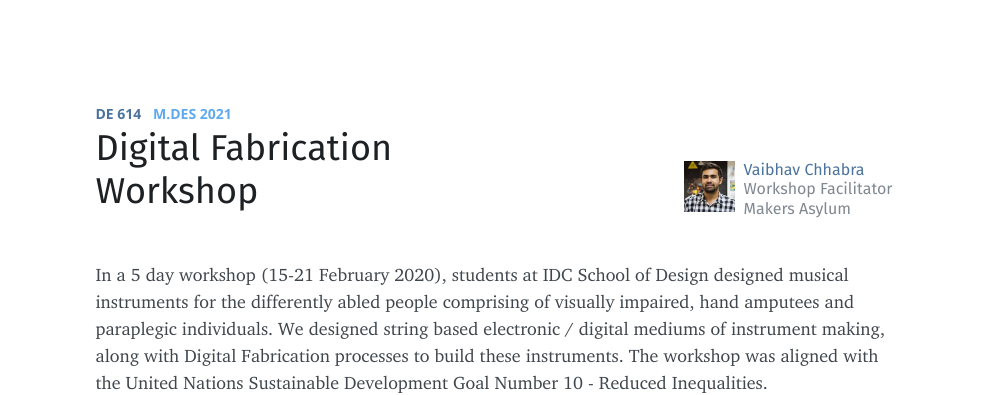
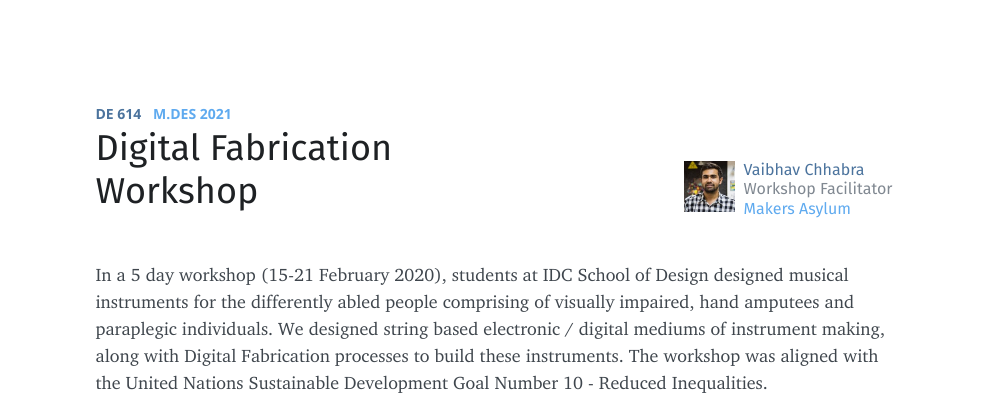
Before and after one commit to amitjenaiitbm/ma-dfworkshop, a Jekyll site: the page built from index.md, in a window 1280 px wide. Shown: the top 395 px of the page, without its empty margins (146-1133 px from the left). Built offline with Jekyll 4.4.1, drawn with Linux system fonts in a browser that asks for light colours; nearby versions of some CDN libraries.

Commit message:
Update home.html

```diff
--- a/_layouts/home.html
+++ b/_layouts/home.html
@@ -20,7 +20,11 @@ layout: default
         <div class="img">
             <img src="{{site.baseurl}}img/vaibhav.jpeg" alt="">
         </div>
-        <div class="name">Vaibhav Chhabra<br><span>Workshop Facilitator<br>Makers Asylum</span></div>
+        <div class="name">Vaibhav Chhabra<br>
+            <span>Workshop Facilitator<br>
+              <a href="https://www.makersasylum.com/">Makers Asylum</a>
+            </span>
+        </div>
     </div>
 </div>
 
```
